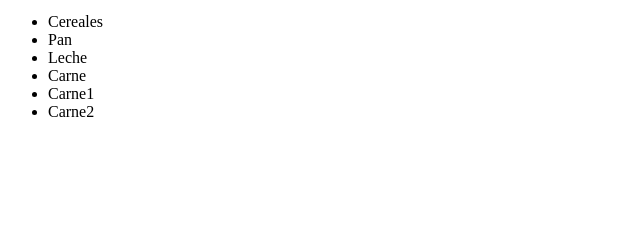
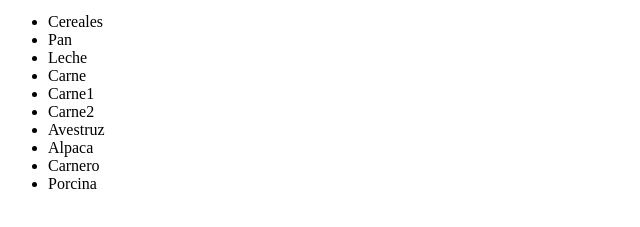
Before and after one commit to JoseMejiaVelez/html_ejemplo-1, a plain HTML site: page index.html in a window 1280 px wide. Shown: the part 101-328 px from the top of the page, without its empty margins (0-640 px from the left). Drawn offline with Linux system fonts and the light colour scheme.

Commit message:
modificacion de carnes
Se aumento los tipos de carnes que se ofrece en el mercado

```diff
--- a/index.html
+++ b/index.html
@@ -15,6 +15,10 @@
             <li>Carne</li>
             <li>Carne1</li>
             <li>Carne2</li>
+            <li>Avestruz</li>
+            <li>Alpaca</li>
+            <li>Carnero</li>
+            <li>Porcina</li>
         </ul>
 
 
```
